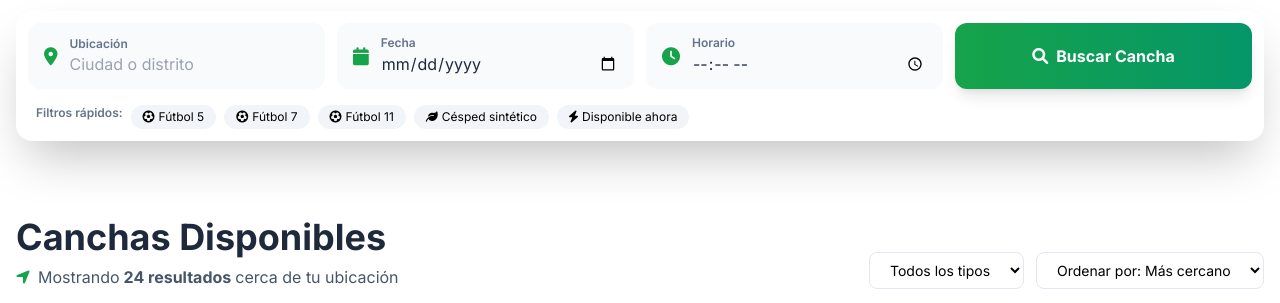
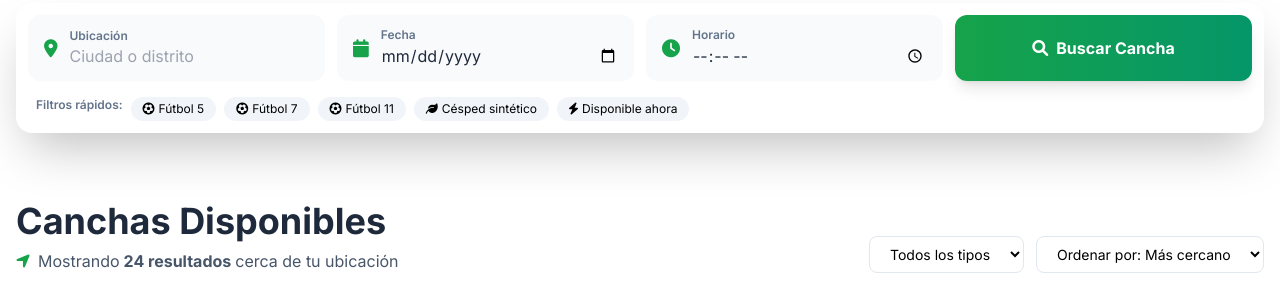
Before and after one commit to hartech369/canchaya, a Django app: page / in a window 1280 px wide. Shown: the part 540-843 px from the top of the page. Run offline with Django 4.2, Linux system fonts and the light colour scheme; some libraries are stand-ins or nearby versions.

Commit message:
buscador afuera de imagen4

```diff
--- a/templates/index.html
+++ b/templates/index.html
@@ -41,7 +41,7 @@
     </div>
 </section>
 
-<section class="py-3">
+<section class="py-1">
     <div class="container mx-auto px-4">
       <!-- Buscador Mejorado -->
         <div class="bg-white p-3 rounded-2xl shadow-2xl">
```
